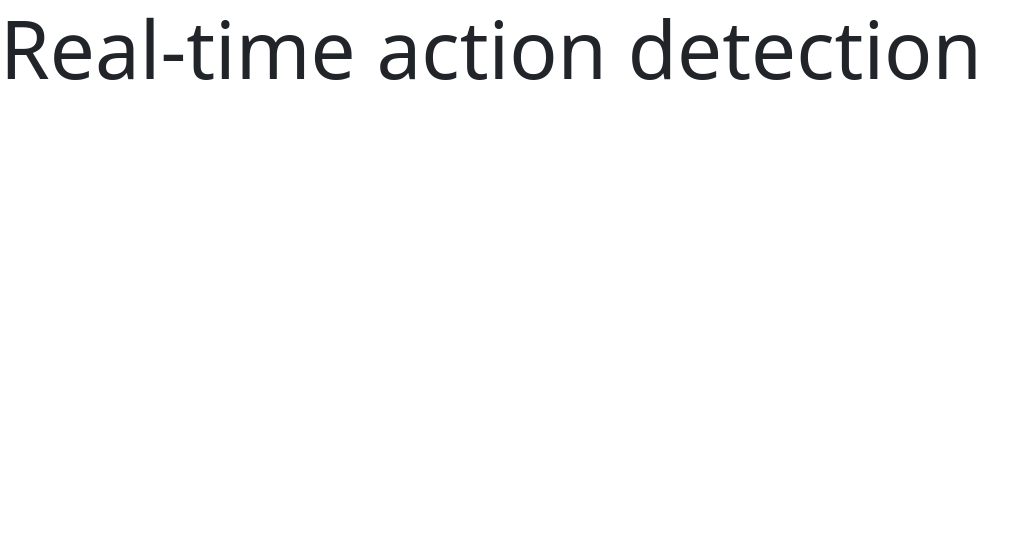
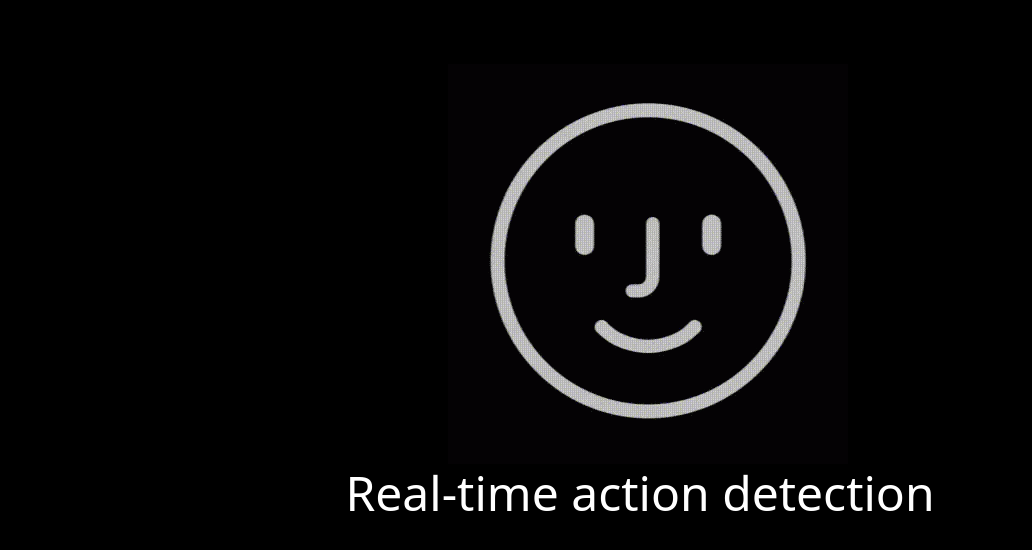
Before and after one commit to 2002MAYANK/webapp0, a Flask app: page / in a window 1280 px wide. Shown: the top 550 px of the page, without its empty margins (0-1032 px from the left). Run offline with Flask 3, Linux system fonts and the light colour scheme.

Commit message:
first User interface for testing

```diff
--- /dev/null
+++ b/static/css/style.css
@@ -0,0 +1,12 @@
+body{
+    background-color: black;
+}
+
+.title{
+    text-align: center;
+    color: white;
+}
+#logoImage{
+    margin-top: 5%;
+    margin-left: 35%;
+}
--- a/templates/index.html
+++ b/templates/index.html
@@ -16,6 +16,7 @@
       integrity="sha384-iYQeCzEYFbKjA/T2uDLTpkwGzCiq6soy8tYaI1GyVh/UjpbCx/TYkiZhlZB6+fzT"
       crossorigin="anonymous"
     />
+    <link rel="stylesheet" href="/static/css/style.css" />
   </head>
 
   <body>
@@ -23,7 +24,8 @@
       <!-- place navbar here -->
     </header>
     <main>
-      <div class="display-1">Real-time action detection</div>
+      <img src="/static/images/logo.gif" alt="Detecting" id="logoImage" />
+      <div class="display-5 title">Real-time action detection</div>
     </main>
     <footer>
       <!-- place footer here -->
```
Also changed, not shown: static/images/logo.gif (added).
